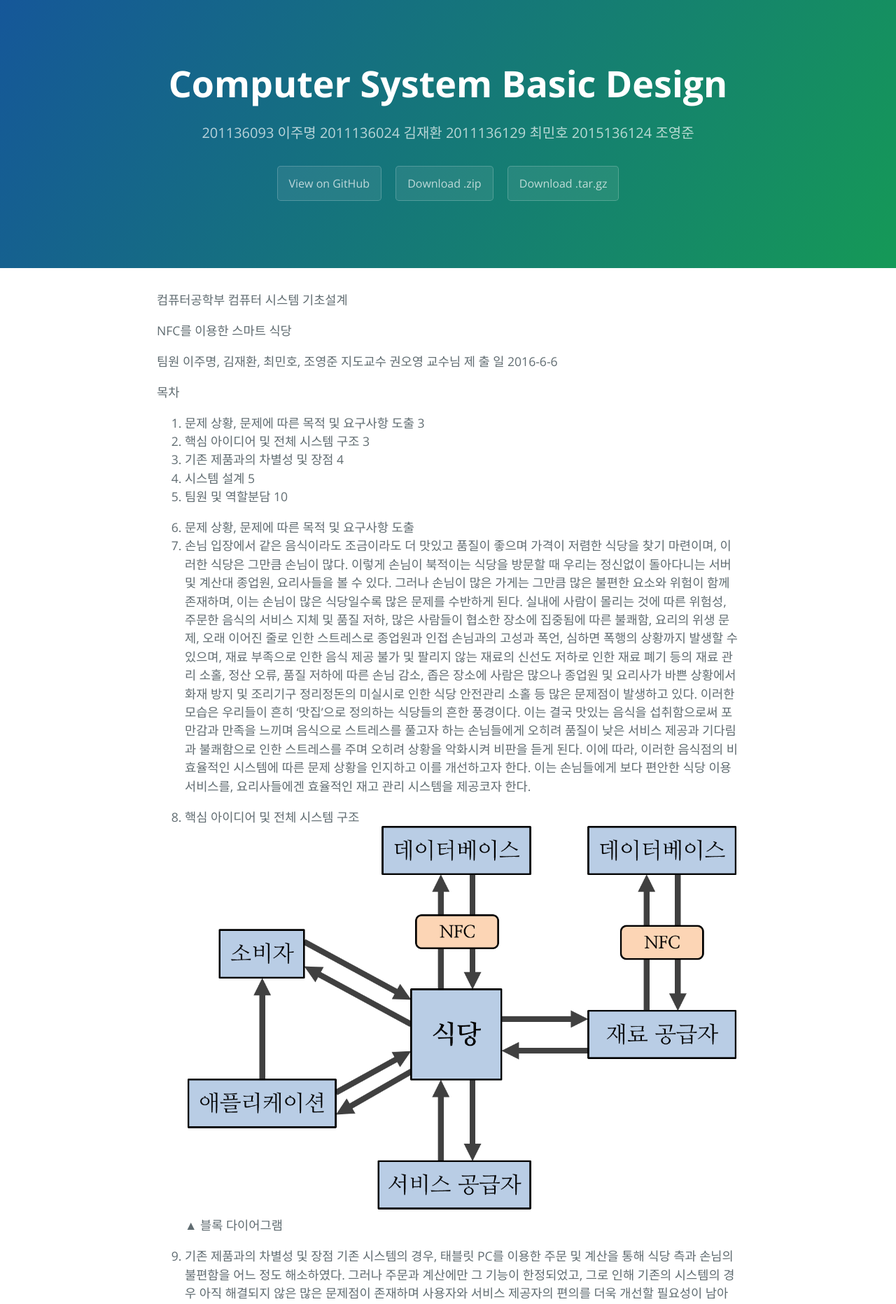
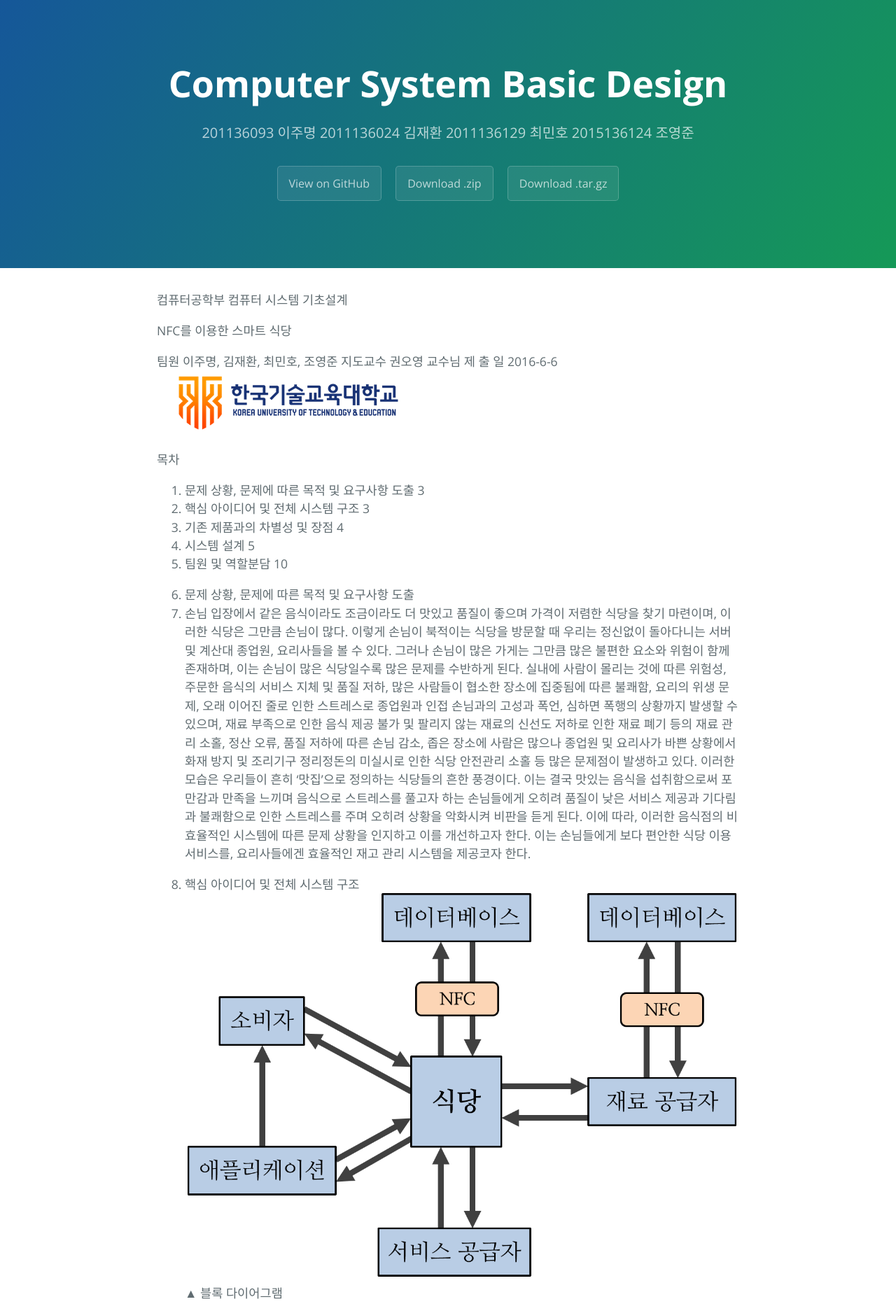
Before and after one commit to LeeJuMyeong/leejumyeong.github.com, a Jekyll site: the page built from _posts/2016-06-02-sample2-content.markdown, in a window 1280 px wide. Shown: the top 1863 px of the page at 70% size. Built offline with Jekyll 4.4.1, drawn with Linux system fonts in a browser that asks for light colours.

Commit message:
Update 2016-06-02-sample2-content.markdown

```diff
--- a/_posts/2016-06-02-sample2-content.markdown
+++ b/_posts/2016-06-02-sample2-content.markdown
@@ -27,7 +27,7 @@
 권오영 교수님
 제 출 일
 2016-6-6
-
+![한기대로고](https://github.com/LeeJuMyeong/leejumyeong.github.com/blob/master/img/koreatechlogo.png?raw=true)
 
 
 
```
